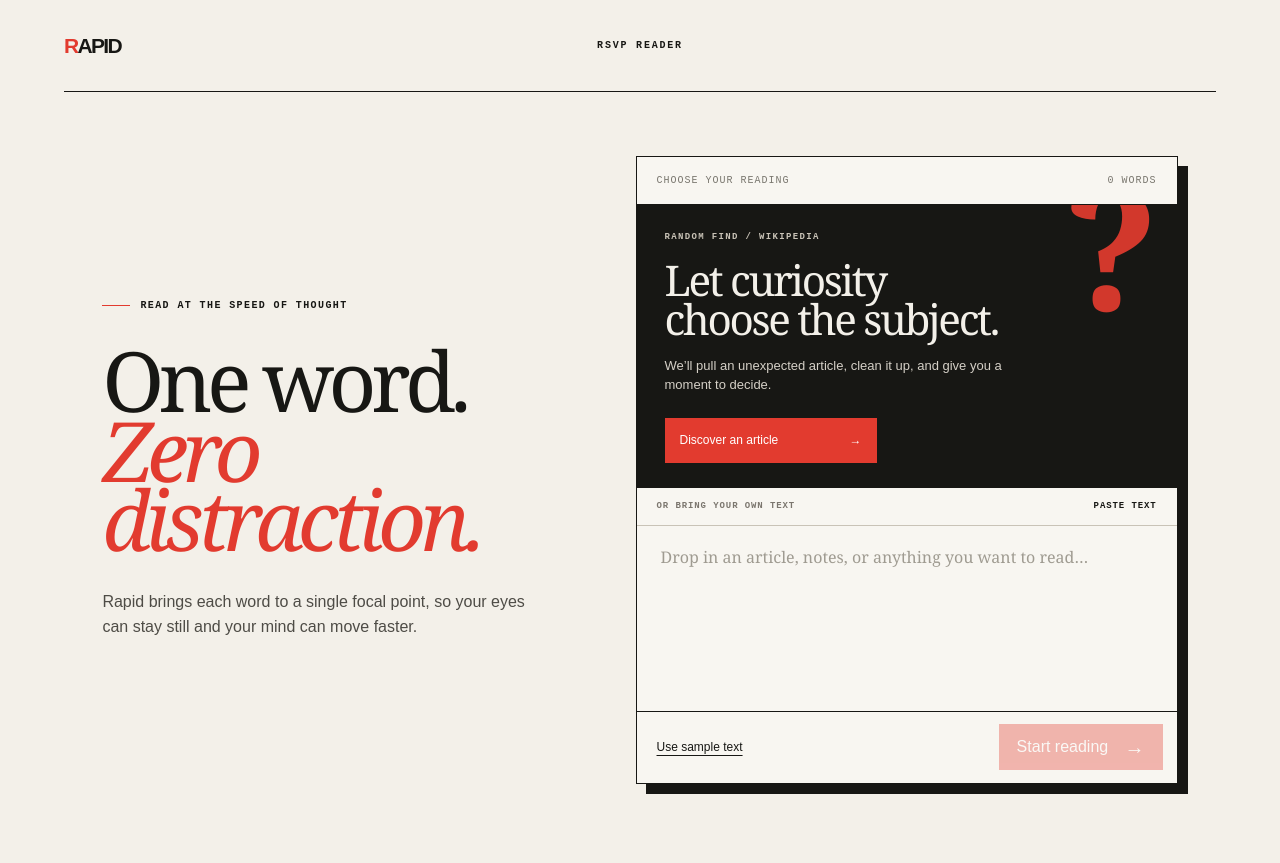
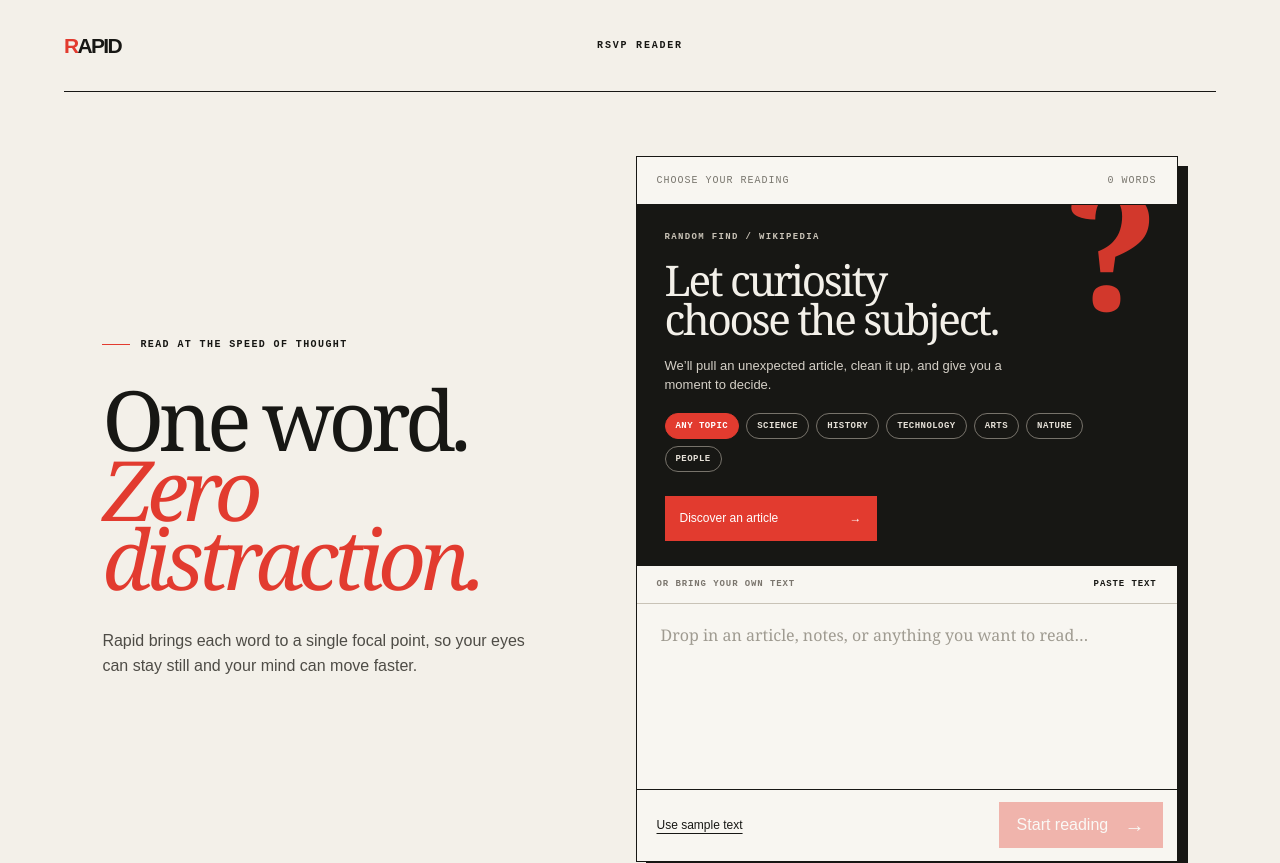
Before and after one commit to Sthakur27/spreezy, a React (Vite) app: page / in a window 1280 px wide. Shown: the top 863 px of the page. Built offline with nearby package versions, Linux system fonts and the light colour scheme.

Commit message:
Add Wikipedia topic discovery

```diff
--- a/app/globals.css
+++ b/app/globals.css
@@ -31,6 +31,9 @@ h1 em { font-weight:400; color:var(--red); }
 .article-discovery h2, .article-preview h2 { position:relative; z-index:1; margin:0; font:500 clamp(29px,3.3vw,47px)/.93 Georgia,serif; letter-spacing:-.055em; }
 .article-discovery h2 { max-width:440px; }
 .article-discovery > p:not(.discovery-kicker) { position:relative; z-index:1; max-width:385px; margin:17px 0 23px; color:#d5d0c7; font-size:13px; line-height:1.5; }
+.topic-picker { position:relative; z-index:1; display:flex; flex-wrap:wrap; gap:7px; max-width:475px; margin:-5px 0 24px; }
+.topic-picker button { border:1px solid #77736b; border-radius:999px; padding:7px 10px; background:transparent; color:#e5e0d7; cursor:pointer; font:600 9px monospace; letter-spacing:.05em; text-transform:uppercase; }
+.topic-picker button:hover, .topic-picker button.active { border-color:var(--red); background:var(--red); color:#fff; }
 .discovery-button, .preview-read { position:relative; z-index:1; min-width:212px; height:45px; padding:0 15px; display:flex; align-items:center; justify-content:space-between; border:0; background:var(--red); color:#fff; cursor:pointer; font-size:12px; }
 .discovery-button:hover, .preview-read:hover { background:#c92d23; }
 .discovery-button:disabled { background:#7e372f; cursor:wait; }
@@ -109,6 +112,7 @@ kbd { border:1px solid var(--line); padding:2px 5px; border-radius:2px; color:#6
   .composer { margin:48px 0 38px; box-shadow:6px 6px 0 var(--ink); }
   textarea { height:190px; }
   .article-discovery, .article-preview { padding:24px 20px; }
+  .topic-picker { margin-bottom:21px; }
   .how { display:none; }
   .word-stage { height:250px; margin-top:22px; }
   .word { font-size:clamp(48px,15vw,76px); }
--- a/app/page.tsx
+++ b/app/page.tsx
@@ -5,6 +5,15 @@ import { useCallback, useEffect, useMemo, useRef, useState } from "react";
 const SAMPLE = `Reading doesn't have to mean slowing down. Rapid keeps your eyes in one place while the words find you. Paste an article, a report, or your own notes, choose a pace, and let your focus settle in.`;
 const MINIMUM_ARTICLE_WORDS = 80;
 const RANDOM_ARTICLE_URL = "https://en.wikipedia.org/w/api.php?action=query&format=json&generator=random&grnnamespace=0&prop=extracts&explaintext=1&exsectionformat=plain&exchars=15000&origin=*";
+const TOPICS = [
+  ["any", "Any topic", ""],
+  ["science", "Science", "Category:Science"],
+  ["history", "History", "Category:History"],
+  ["technology", "Technology", "Category:Technology"],
+  ["arts", "Arts", "Category:Arts"],
+  ["nature", "Nature", "Category:Nature"],
+  ["biography", "People", "Category:Biographies"],
+] as const;
 
 type WikipediaResponse = {
   query?: { pages?: Record<string, { title?: string; extract?: string }> };
@@ -16,6 +25,7 @@ type PendingArticle = {
   url: string;
   preview: string;
   wordCount: number;
+  topic: string;
 };
 
 function sanitizeWikipediaText(value: string) {
@@ -53,6 +63,7 @@ export default function Home() {
   const [pendingArticle, setPendingArticle] = useState<PendingArticle | null>(null);
   const [isFindingArticle, setIsFindingArticle] = useState(false);
   const [articleError, setArticleError] = useState("");
+  const [topic, setTopic] = useState<(typeof TOPICS)[number][0]>("any");
   const timer = useRef<ReturnType<typeof setTimeout> | null>(null);
   const reading = words.length > 0;
   const current = words[index] || "";
@@ -80,11 +91,16 @@ export default function Home() {
     setIsFindingArticle(true);
     setArticleError("");
     try {
+      const selectedTopic = TOPICS.find(([id]) => id === topic) ?? TOPICS[0];
+      const categoryUrl = selectedTopic[2]
+        ? `https://en.wikipedia.org/w/api.php?action=query&format=json&generator=categorymembers&gcmtitle=${encodeURIComponent(selectedTopic[2])}&gcmnamespace=0&gcmtype=page&gcmlimit=50&prop=extracts&explaintext=1&exsectionformat=plain&exchars=15000&origin=*`
+        : RANDOM_ARTICLE_URL;
       for (let attempt = 0; attempt < 4; attempt += 1) {
-        const response = await fetch(RANDOM_ARTICLE_URL);
+        const response = await fetch(categoryUrl);
         if (!response.ok) throw new Error("Wikipedia is unavailable right now.");
         const payload = (await response.json()) as WikipediaResponse;
-        const page = Object.values(payload.query?.pages ?? {})[0];
+        const pages = Object.values(payload.query?.pages ?? {});
+        const page = pages[Math.floor(Math.random() * pages.length)];
         const cleanedText = sanitizeWikipediaText(page?.extract ?? "");
         const wordCount = cleanedText.split(/\s+/).filter(Boolean).length;
         if (wordCount < MINIMUM_ARTICLE_WORDS) continue;
@@ -96,6 +112,7 @@ export default function Home() {
           url: `https://en.wikipedia.org/wiki/${encodeURIComponent(title.replace(/ /g, "_"))}`,
           preview: makePreview(cleanedText),
           wordCount,
+          topic: selectedTopic[1],
         });
         return;
       }
@@ -105,7 +122,7 @@ export default function Home() {
     } finally {
       setIsFindingArticle(false);
     }
-  }, []);
+  }, [topic]);
 
   const beginPendingArticle = useCallback(() => {
     if (!pendingArticle) return;
@@ -166,7 +183,7 @@ export default function Home() {
             <div className="composer-label"><span>Choose your reading</span><span>{text.trim() ? text.trim().split(/\s+/).length : 0} words</span></div>
             <section className={pendingArticle ? "article-preview" : "article-discovery"} aria-live="polite">
               {pendingArticle ? <>
-                <p className="discovery-kicker">Random find / Wikipedia</p>
+                <p className="discovery-kicker">{pendingArticle.topic} / Wikipedia</p>
                 <h2>{pendingArticle.title}</h2>
                 <p className="preview-copy">{pendingArticle.preview}</p>
                 <p className="preview-meta">Approx. {pendingArticle.wordCount.toLocaleString()} words <span>·</span> cleaned for reading</p>
@@ -178,6 +195,9 @@ export default function Home() {
                 <p className="discovery-kicker">Random find / Wikipedia</p>
                 <h2>Let curiosity<br />choose the subject.</h2>
                 <p>We’ll pull an unexpected article, clean it up, and give you a moment to decide.</p>
+                <div className="topic-picker" aria-label="Wikipedia topic">
+                  {TOPICS.map(([id, label]) => <button key={id} className={topic === id ? "active" : ""} onClick={() => setTopic(id)}>{label}</button>)}
+                </div>
                 <button className="discovery-button" disabled={isFindingArticle} onClick={loadRandomArticle}>{isFindingArticle ? "Searching the archive…" : "Discover an article"} <span>→</span></button>
               </>}
             </section>
```
Also changed, not shown: 1 other file (tests, documents, lock files or other folders).
